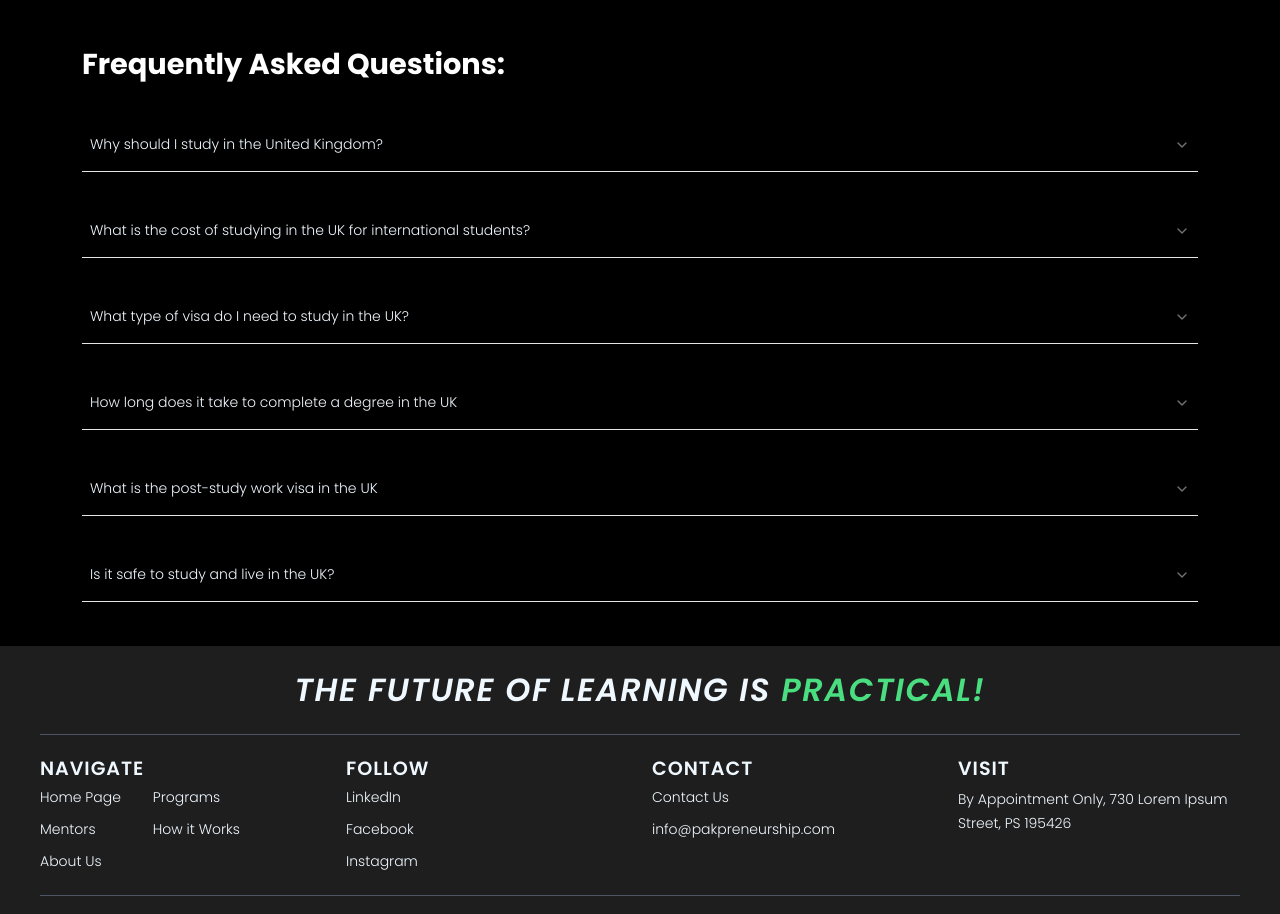
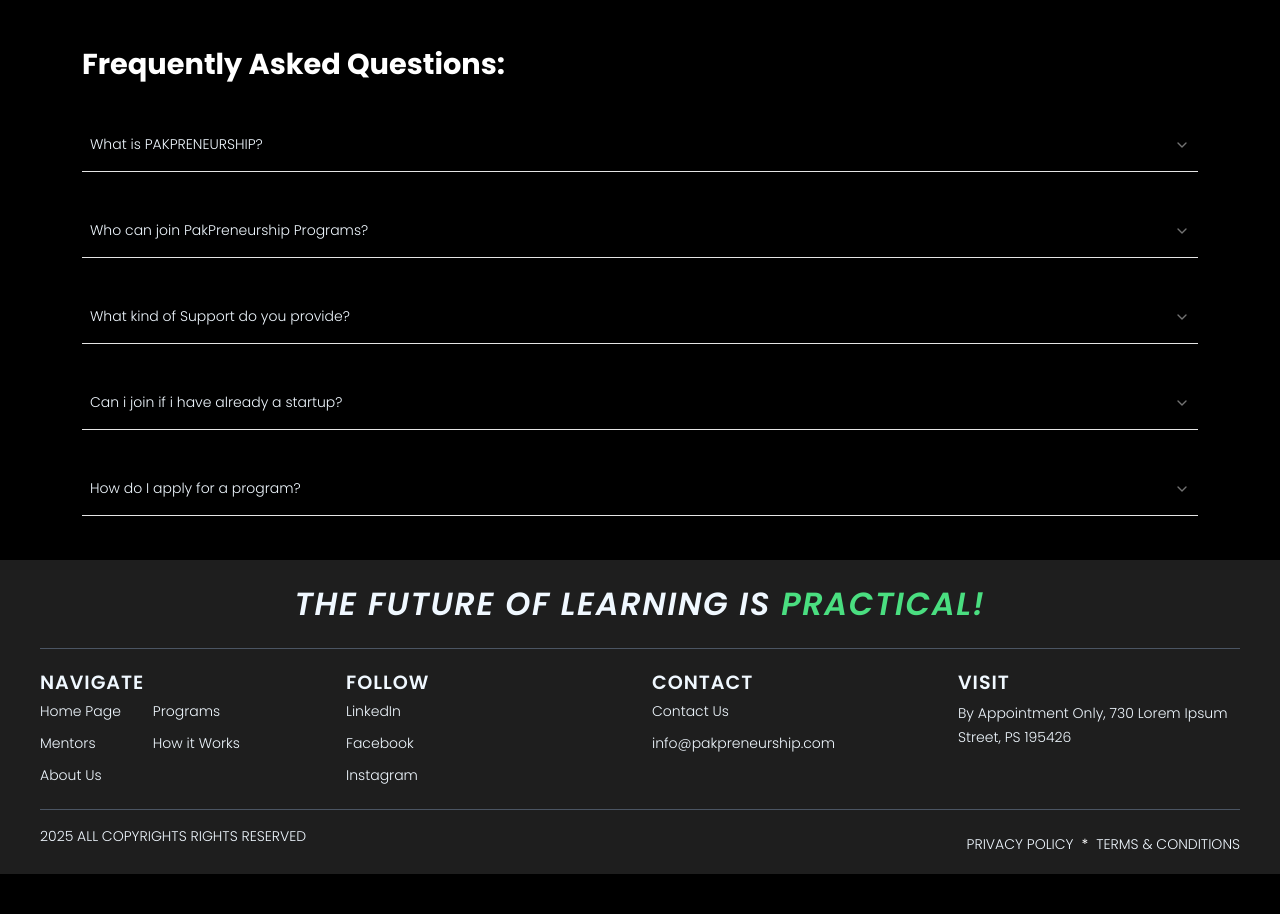
Before and after one commit to areeba75/Pakpreneurship, a Next.js app: page /applynow in a window 1280 px wide. Shown: the part 1320-2234 px from the top of the page. After the commit the page ends 2194 px from the top, so only its background shows below. Built offline with nearby package versions, Linux system fonts and the light colour scheme.

Commit message:
atiqa updated the form

```diff
--- a/app/(pages)/contactus/components/ContactUsForm.tsx
+++ b/app/(pages)/contactus/components/ContactUsForm.tsx
@@ -334,10 +334,18 @@ const ContactUsForm = () => {
           {/* Right Section */}
           <div className="w-full lg:w-1/2 flex flex-col gap-4 items-center justify-center   flex-1">
             <div className="relative w-full h-[400px] bg-[#111111] rounded-2xl overflow-hidden flex flex-col items-center justify-center">
-              {/* Background (Dark Theme with Lines) */}
-              <div className="absolute inset-0 bg-[url('/contactuspage/map-bg.svg')] bg-cover bg-center opacity-90"></div>
 
-              {/* Custom Map Marker */}
+              {/* Google Map Embed */}
+              <div className="absolute inset-0 w-full h-full">
+                <iframe
+                  className="w-full h-full"
+                  src="https://www.google.com/maps?q=102+Johar+Town,+Lahore&output=embed"
+                  allowFullScreen
+                  loading="lazy"
+                ></iframe>
+              </div>
+
+              {/* Floating Marker */}
               <div className="relative w-14 h-14 z-10">
                 <Image
                   src="/contactuspage/marker.svg"
@@ -350,14 +358,15 @@ const ContactUsForm = () => {
               </div>
 
               {/* Floating Address Box */}
-              <div className="relative mt-2 bg-[#232323] text-white p-4 rounded-2xl shadow-md w-[90%] md:w-[55%] text-center z-10 space-y-2">
-                <p className="text-lg">Pakpreneurship LLC</p>
-                <p className="">102 Johar, town Lahore</p>
-                <p className="text-[12px]">
-                  Hours Monday-Friday 9:00 am - 5:00 pm
-                </p>
+              <div className="relative mt-2 bg-[#232323] text-white p-4 rounded-2xl shadow-md w-[90%] md:w-[55%] text-center z-10">
+                <p className="text-lg font-semibold">Pakpreneurship LLC</p>
+                <p className="text-sm">102 Johar, Town Lahore</p>
+                <p className="text-sm">Hours: Monday-Friday, 9:00 AM - 5:00 PM</p>
               </div>
             </div>
+
+
+
 
             {/* Contact Info Section - Same Height as Map Section */}
             <div className="w-full flex-1 bg-[#111111] border border-[#9D9D9D80] rounded-2xl p-2 md:p-4 grid grid-cols-1 gap-3">
--- a/app/(pages)/contactus/components/FaqSection.tsx
+++ b/app/(pages)/contactus/components/FaqSection.tsx
@@ -4,59 +4,48 @@ import FAQ from "@/components/reusable/FAQ";
 const FaqSection = () => {
   return (
     <>
-      <div className="text-center md:w-[55%] mx-auto mt-5 md:mt-10 space-y-2">
-        <h5>
-          Frequently Asked{" "}
-          <span className="text-[#A6EDC8] font-semibold">Questions!</span>
-        </h5>
-        <p>
-          Find answers to the most common questions about{" "}
-          <span className="font-semibold">PAKPRENEURSHIP</span>, our programs,
-          and how we can help you turn your entrepreneurial dreams into reality.
-          Whether you&#39;re curious about mentorship, resources, or the
-          application process, we&#39;ve got you covered!
-        </p>
+    <div className='text-center md:w-[55%] mx-auto mt-10 space-y-2'>
+        <h5>Frequently Asked <span className="text-[#A6EDC8] font-semibold">Questions!</span></h5>
+        <p>Find answers to the most common questions about <span className="font-semibold">PAKPRENEURSHIP</span>, our programs, and how we can help you turn your entrepreneurial dreams into reality. Whether you&#39;re curious about mentorship, resources, or the application process, we&#39;ve got you covered!</p>
     </div>
      <div className="w-[90%] mx-auto">
             <FAQ
               title="Frequently Asked Questions:"
               items={[
+
                 {
-              question: "Why should I study in the United Kingdom?",
+                  question: "What is PAKPRENEURSHIP?",
+
                   answer:
-                "The UK is home to some of the world's best universities, known for their high academicstandards, innovative teaching methods, and research opportunities.",
+                    "PAKPRENEURSHIP is a learning and incubation center dedicated to empowering aspiring entrepreneurs by providing mentorship, resources, and training to turn innovative ideas into successful businesses."
                 },
                 {
+                  question: "Who can join PakPreneurship Programs?",
+
+                  answer:
+                "PakPreneurship programs are open to anyone.It’s for high school students globally, teaching them to brainstorm and pitch business ideas.For early-stage entrepreneurs—think small business owners or  founders—with no strict age or degree rules, just a solid idea and commitment.Depends on what you’re after—student-focused ones might need you in school, while others just want hustle, an idea, or some skin in the game."                },
+                {
                   question:
-                "What is the cost of studying in the UK for international students?",
+        "What kind of Support do you provide?",
                   answer:
-                "Tuition fees can range from £10,000 to £38,000 per year, depending on the course and university.",
+        "PakPreneurship Incubators offer a range of support to help budding business owners turn ideas into reality and grow their ventures.Workshops: Short, focused sessions to teach specific skills—like crafting a business plan, mastering digital marketing, or pitching to investors.Incubators: These are longer-term programs that nurture startups, giving them a space to grow. You get mentorship, resources.Mentorship: A staple—connecting you with professionals who’ve launched or scaled ventures. Assigns mentors to tech founders with revenue, guiding them on growth hacks or funding.Networking Events: Programs host meetups, pitch nights, or mixers to link you with peers, investors, or industry folks."                },
+                {
+          question: "Can i join if i have already a startup?",
+                  answer:
+"Yes, you can absolutely join PakPreneurship even if you already have a startup. its not just for beginners dreaming up ideas, but also for founders like you who’ve got something going and want to level it up. Having a startup often makes you a perfect fit—especially for ones aimed at growth, scaling, or refining an existing venture."                },
+
+                {
+                  question: "How do I apply for a program?",
+                  answer:
+                    "Fill the form to apply : <Link>https://docs.google.com/forms/d/e/1FAIpQLScIzDapaoHGb1pzMdJOd_Fhxr9Q-gNHeESWFPviyzYK_P4sXg/viewform?usp=header</Link>"
                 },
-            {
-              question: "What type of visa do I need to study in the UK?",
-              answer:
-                "You will need a Tier 4 (General) student visa for courses longer than 6 months. For shortercourses, a Short-term study visa may be required",
-            },
-            {
-              question: "How long does it take to complete a degree in the UK",
-              answer: `
-          • Undergraduate degrees: Typically take 3–4 years.
-          • Postgraduate degrees: Usually 1–2 years.
-          • PhDs: Normally take 3–4 years.`,
-            },
-            {
-              question: "What is the post-study work visa in the UK",
-              answer:
-                "The Graduate Route Visa allows international students to stay in the UK for up to 2 years (3years for PhD graduates) after completing their degree to work or look for employment.",
-            },
-            {
-              question: "Is it safe to study and live in the UK?",
-              answer:
-                "Yes, the UK is generally safe for international students. Universities provide robust safety and security services, including campus security, emergency support, and safety apps to ensurestudent well-being.",
-            },
+
+
               ]}
             />{" "}
           </div>
+
+
     </>
   );
 };
```
Lines whose indentation alone changed are shown as unchanged.
